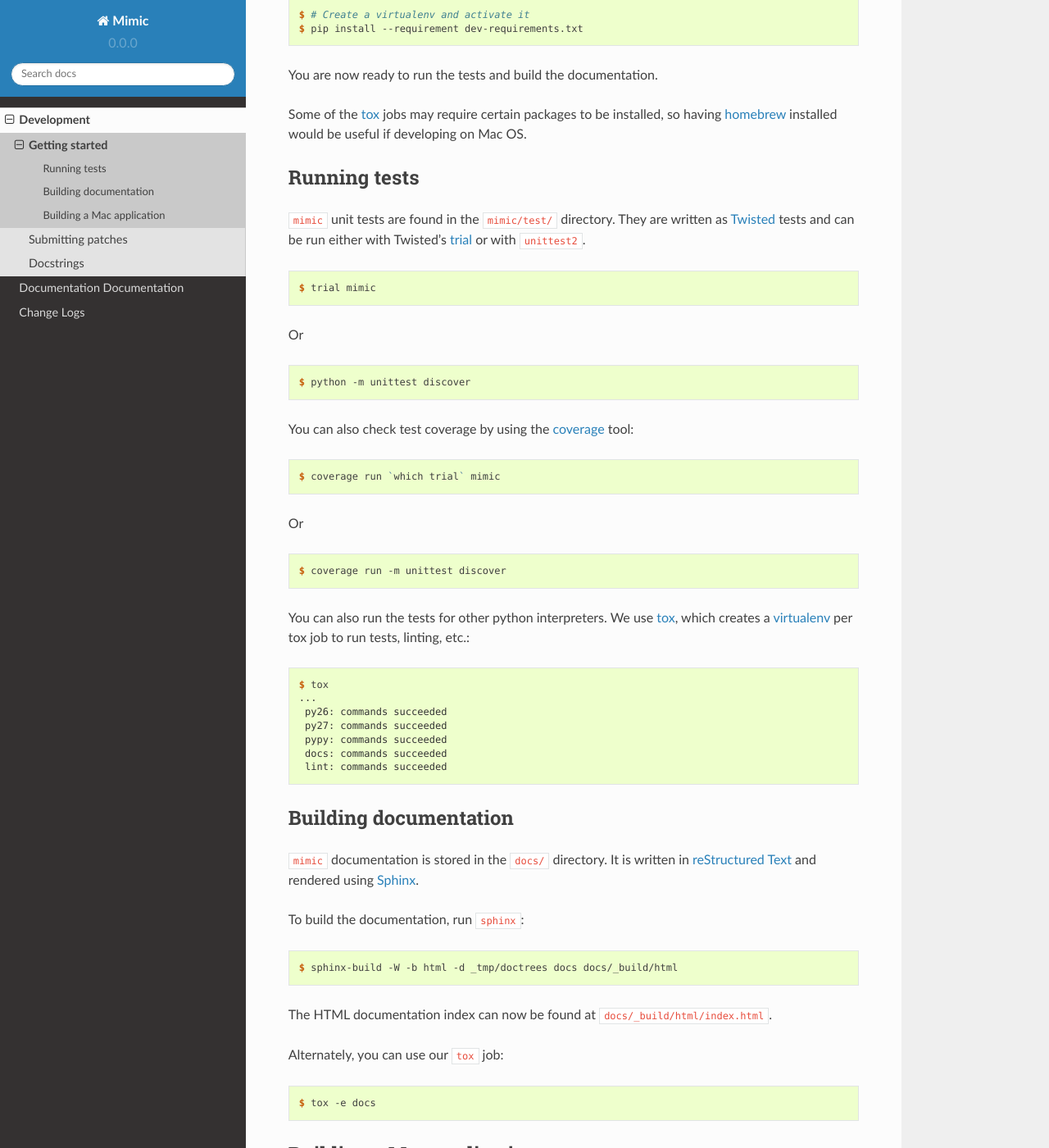
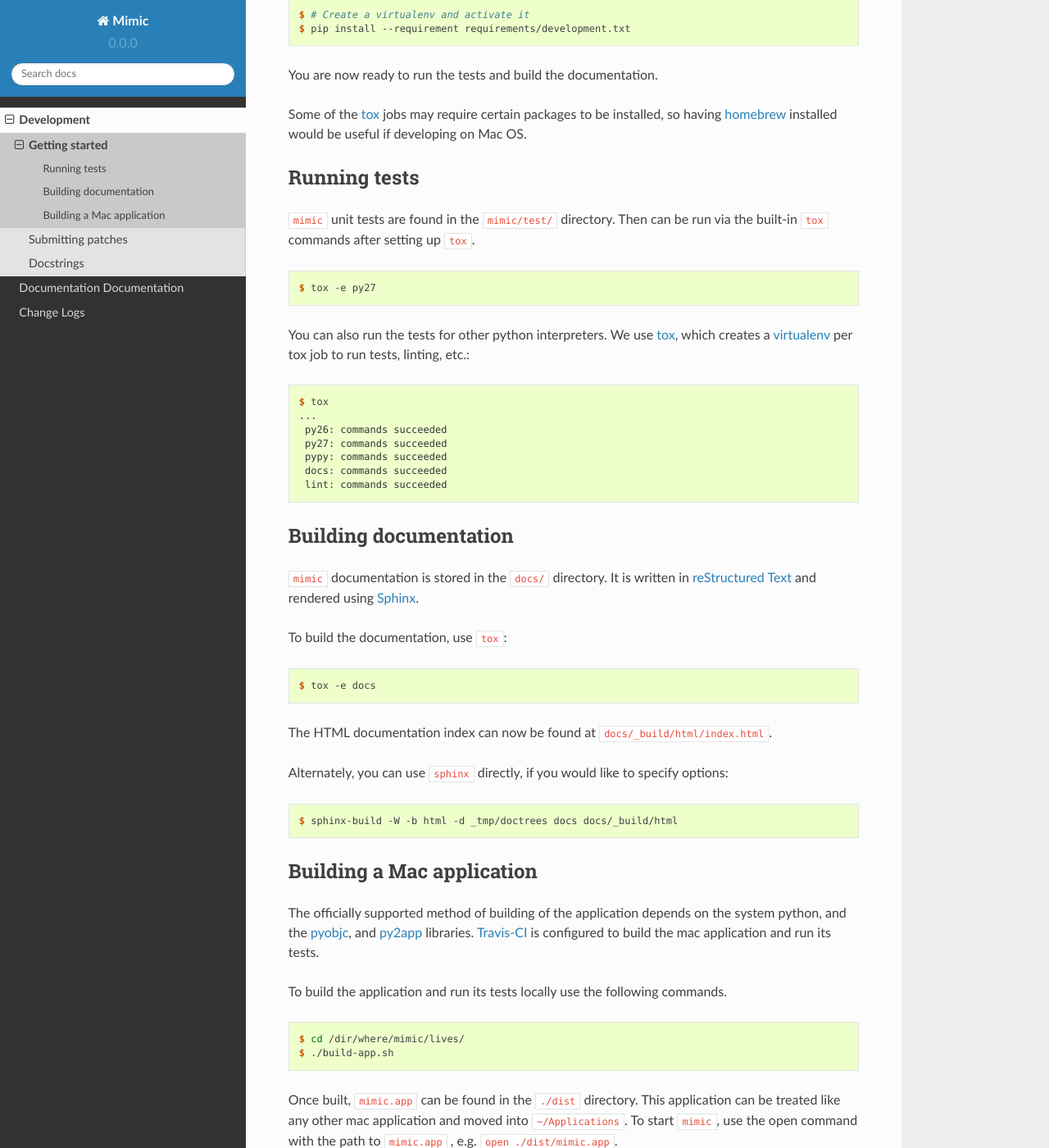
Before and after one commit to rackerlabs/mimic, a Sphinx documentation site: the page built from docs/development/getting-started.rst, in a window 1280 px wide and 1400 px high, scrolled down 310 px. Shown: the whole window at 82% size. Built offline with Sphinx 7.4.7 and the Read the Docs theme 2.0.0, drawn with Linux system fonts in a browser that asks for light colours; some of the changed text lies outside the part shown.

Commit message:
reorganize everything into requirements .txt files
also:

- update the documentation

- encourage the use of 'tox' everywhere for a uniform development experience

```diff
--- a/docs/development/getting-started.rst
+++ b/docs/development/getting-started.rst
@@ -1,17 +1,17 @@
 Getting started
 ===============
 
-Working on ``mimic`` requires the installation of a small number of
-development dependencies, which are listed in ``dev-requirements.txt``.
-They can be installed in a `virtualenv`_ using `pip`_.
-This also installs ``mimic`` in ``editable`` mode.
+Working on ``mimic`` requires the installation of a small number of development
+dependencies, which are listed in ``requirements/development.txt``.  They can
+be installed in a `virtualenv`_ using `pip`_.  This also installs ``mimic`` in
+``editable`` mode.
 
 For example:
 
 .. code-block:: console
 
     $ # Create a virtualenv and activate it
-    $ pip install --requirement dev-requirements.txt
+    $ pip install --requirement requirements/development.txt
 
 You are now ready to run the tests and build the documentation.
 
@@ -22,32 +22,12 @@ having `homebrew`_ installed would be useful if developing on Mac OS.
 Running tests
 ~~~~~~~~~~~~~
 
-``mimic`` unit tests are found in the ``mimic/test/`` directory.
-They are written as `Twisted`_ tests and can be run either with Twisted's
-`trial`_ or with ``unittest2``.
+``mimic`` unit tests are found in the ``mimic/test/`` directory.  Then can be
+run via the built-in ``tox`` commands after setting up ``tox``.
 
 .. code-block:: console
 
-    $ trial mimic
-
-Or
-
-.. code-block:: console
-
-    $ python -m unittest discover
-
-You can also check test coverage by using the `coverage`_ tool:
-
-.. code-block:: console
-
-    $ coverage run `which trial` mimic
-
-Or
-
-.. code-block:: console
-
-    $ coverage run -m unittest discover
-
+    $ tox -e py27
 
 You can also run the tests for other python interpreters.  We use
 `tox`_, which creates a `virtualenv`_ per tox job to run tests, linting, etc.:
@@ -69,27 +49,27 @@ Building documentation
 ``mimic`` documentation is stored in the ``docs/`` directory. It is
 written in `reStructured Text`_ and rendered using `Sphinx`_.
 
-To build the documentation, run ``sphinx``:
+To build the documentation, use ``tox``:
+
+.. code-block:: console
+
+    $ tox -e docs
+
+The HTML documentation index can now be found at
+``docs/_build/html/index.html``.
+
+Alternately, you can use ``sphinx`` directly, if you would like to specify options:
 
 .. code-block:: console
 
     $ sphinx-build -W -b html -d _tmp/doctrees docs docs/_build/html
 
-The HTML documentation index can now be found at
-``docs/_build/html/index.html``.
-
-Alternately, you can use our ``tox`` job:
-
-.. code-block:: console
-
-    $ tox -e docs
-
 Building a Mac application
 ~~~~~~~~~~~~~~~~~~~~~~~~~~
 
 The officially supported method of building of the application depends on the
-system python, `pyobjc`_, and `py2app`_ libraries installed with Mac OS.
-`Travis-CI`_ is configured to build the mac application and run its tests.
+system python, and the `pyobjc`_, and `py2app`_ libraries.  `Travis-CI`_ is
+configured to build the mac application and run its tests.
 
 To build the application and run its tests locally use the following commands.
 
--- a/py2app-requirements.txt
+++ /dev/null
@@ -1,5 +0,0 @@
-# py2app has had a few bugs that need to be resolved
-# this combination of dependencies seem to work.
-py2app==0.9
-pyobjc-framework-Cocoa>=2.3.2a0
-pyobjc-framework-CFNetwork>=2.3.2.a0
```
Also changed, not shown: other parts of docs/development/getting-started.rst (+2 -2 lines), README.md (+7 -4 lines), dev-requirements.txt (deleted, +0 -19 lines), requirements.txt (deleted, +0 -11 lines), 9 other files.
